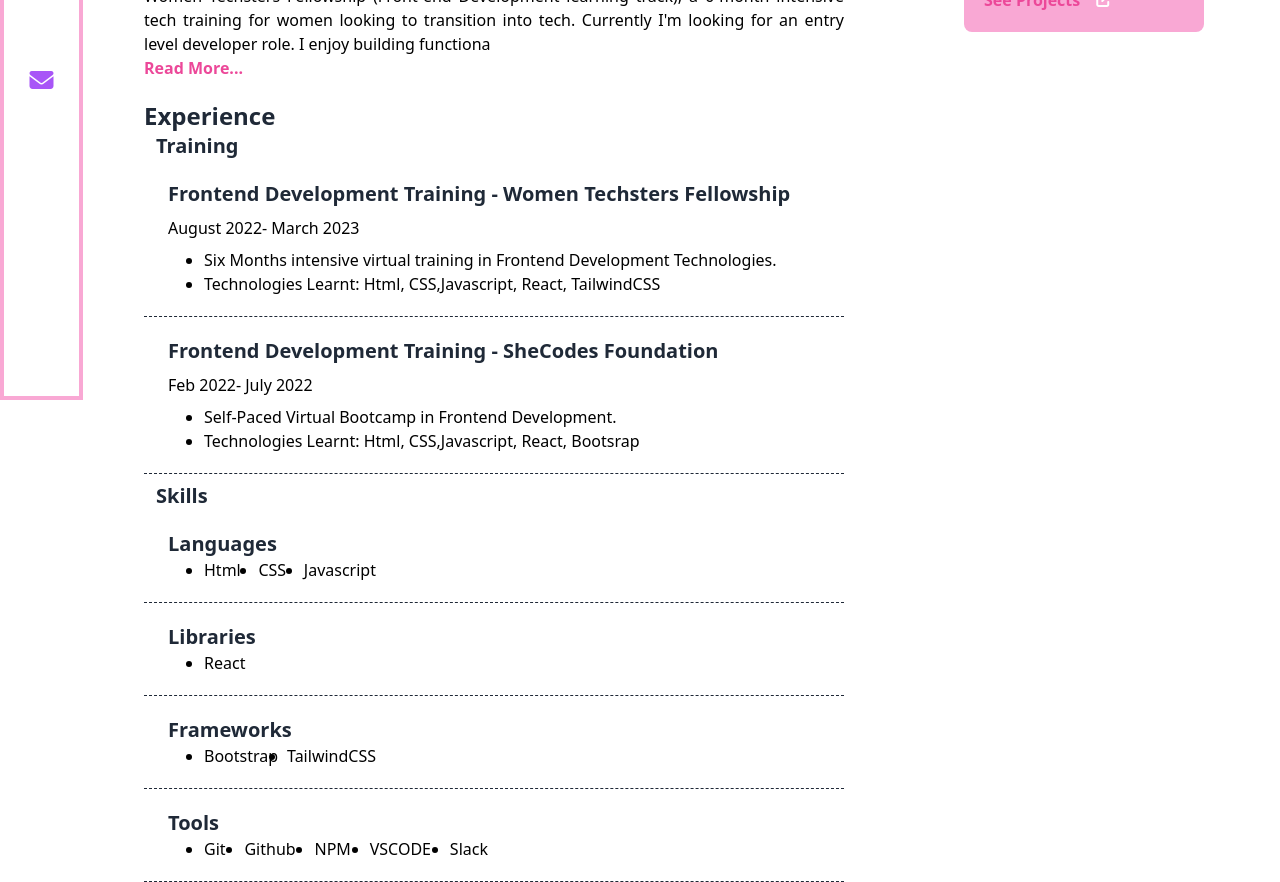
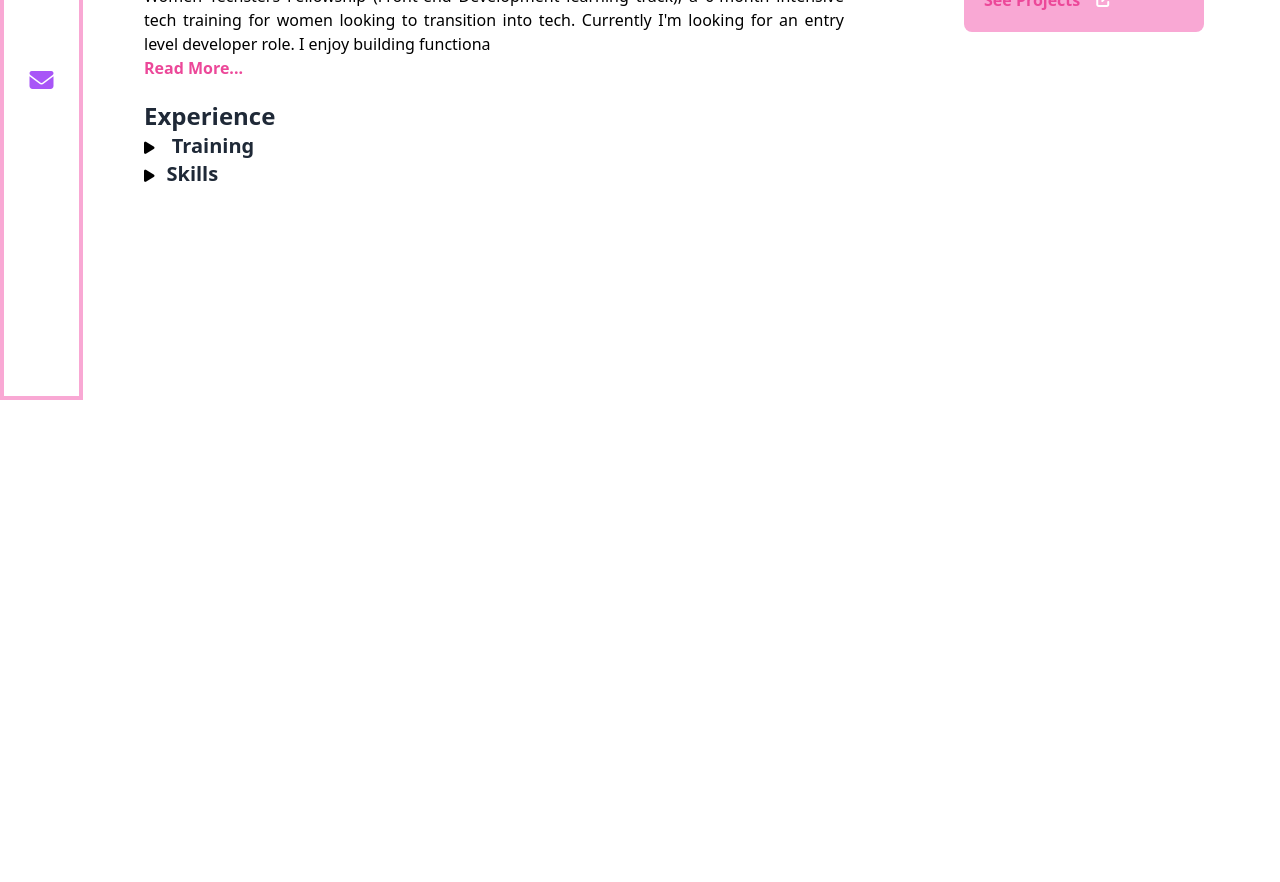
Before and after one commit to Anu-022/portfolio-website, a React (Create React App) app: page /about in a window 1280 px wide. Shown: the part 400-1282 px from the top of the page. After the commit the page ends 800 px from the top, so only its background shows below. Built offline with nearby package versions, Linux system fonts and the light colour scheme.

Commit message:
added drop-down for the exerience section.

```diff
--- a/src/components/About.jsx
+++ b/src/components/About.jsx
@@ -1,6 +1,18 @@
 import {Link} from 'react-router-dom'
 import ReadMore from './ReadMore';
+import Training from './Training';
+import Skills from './Skills';
+import { useState } from 'react';
 const About = () => {
+    const [showTraining, setShowTraining] = useState(false);
+    const [showSkills, setShowSkils] = useState(false);
+
+    function handleOpenTraining() {
+        setShowTraining(!showTraining);
+    }
+    function handleOpenSkills() {
+        setShowSkils(!showSkills);
+    }
     return (
         <section className="about ml-20 overflow-hidden">
             <div className="about-header h-60 bg-pink-600">
@@ -21,57 +33,13 @@ const About = () => {
                 </div>
                 <div className="experience mt-5">
                     <h3 className="text-2xl font-bold text-gray-800">Experience</h3>
-                    <h2 className='text-xl font-bold text-gray-800 pl-3'> Training</h2>
-                    <div className='border-dashed border-b border-gray-800 py-5 pl-6'>
-                    <h2 className='text-xl font-bold text-gray-800'>Frontend Development Training - Women Techsters Fellowship</h2>
-                     <p className='py-2'>August 2022- March 2023</p>
-                     <ul className='list-disc pl-9'>
-                     <li>Six Months intensive virtual training in Frontend Development Technologies.</li>
-                        <li>Technologies Learnt: Html, CSS,Javascript, React, TailwindCSS </li>
-                     </ul>
-                    </div>
-                    <div className="py-5 border-dashed border-b border-gray-800 pl-6">
-                    <h2 className='text-xl font-bold text-gray-800 '>Frontend Development Training - SheCodes Foundation</h2>
-                     <p className='py-2'>Feb 2022- July 2022</p>
-                     <ul className='list-disc pl-9'>
-                         <li>Self-Paced Virtual Bootcamp in Frontend Development.</li>
-                         <li>Technologies Learnt: Html, CSS,Javascript, React, Bootsrap </li>
-                     </ul>
-                    </div>
-
-                    <h2 className='text-xl font-bold text-gray-800 pl-3 pt-2'>Skills</h2>
-                    <div className="py-5 pl-6 border-dashed border-b border-gray-800">
-                    <h2 className='text-xl font-bold text-gray-800'>Languages</h2>
-                      <ul className='list-disc flex justify-between w-52 pl-9'>
-                         <li>Html</li>
-                         <li>CSS</li>
-                         <li>Javascript</li>
-                       </ul>
-                    </div>
-                    <div className="py-5 pl-6 border-dashed border-b border-gray-800">
-                    <h2 className='text-xl font-bold text-gray-800'>Libraries</h2>
-                        <ul className='list-disc flex justify-between pl-9'>
-                            <li>React</li>
-                        </ul>
-                    </div>
-                    <div className="py-5 pl-6 border-dashed border-b border-gray-800">
-                    <h2 className='text-xl font-bold text-gray-800'>Frameworks</h2>
-                    <ul className='list-disc flex justify-between w-52 pl-9'>
-                        <li>Bootstrap</li>
-                        <li>TailwindCSS</li>
-                    </ul>
-                    </div>
-                    <div className="py-5 pl-6 border-dashed border-b border-gray-800">
-                    <h2 className='text-xl font-bold text-gray-800'>Tools</h2>
-                   <ul className='list-disc flex justify-between w-80 pl-9'>
-                    <li>Git</li>
-                    <li>Github</li>
-                    <li>NPM</li>
-                    <li>VSCODE</li>
-                    <li>Slack</li>
-                   </ul>
-                    </div>
-               </div>
+                    <button onClick={handleOpenTraining}><i className='fa-solid fa-play text-sm'></i></button>
+                    <span className='text-xl font-bold text-gray-800 pl-3'> Training</span>
+                    <Training show={showTraining} />
+                    <button onClick={handleOpenSkills}><i className='fa-solid fa-play text-sm'></i></button>
+                    <span className='text-xl font-bold text-gray-800 pl-3 pt-2'>Skills</span>
+                    <Skills show={showSkills} />
+                </div>
             </div>
              <div className="location  text-gray-600 mt-8 ml-20 bg-pink-300 w-60 h-40 px-5 py-5 rounded-lg">
                     <p className="text-lg font-semibold">Location</p>
--- /dev/null
+++ b/src/components/Skills.jsx
@@ -0,0 +1,41 @@
+const Skills = ({show}) => {
+    return (
+        <div className="skills">
+          { show && <div>
+               <div className="py-5 pl-6 border-dashed border-b border-gray-800">
+                    <h2 className='text-xl font-bold text-gray-800'>Languages</h2>
+                    <ul className='list-disc flex justify-between w-52 pl-9'>
+                        <li>Html</li>
+                        <li>CSS</li>
+                        <li>Javascript</li>
+                    </ul>
+                </div>
+                <div className="py-5 pl-6 border-dashed border-b border-gray-800">
+                    <h2 className='text-xl font-bold text-gray-800'>Libraries</h2>
+                    <ul className='list-disc flex justify-between pl-9'>
+                        <li>React</li>
+                    </ul>
+                </div>
+                <div className="py-5 pl-6 border-dashed border-b border-gray-800">
+                    <h2 className='text-xl font-bold text-gray-800'>Frameworks</h2>
+                    <ul className='list-disc flex justify-between w-52 pl-9'>
+                        <li>Bootstrap</li>
+                        <li>TailwindCSS</li>
+                    </ul>
+                </div>
+                <div className="py-5 pl-6 border-dashed border-b border-gray-800">
+                    <h2 className='text-xl font-bold text-gray-800'>Tools</h2>
+                    <ul className='list-disc flex justify-between w-80 pl-9'>
+                        <li>Git</li>
+                        <li>Github</li>
+                        <li>NPM</li>
+                        <li>VSCODE</li>
+                        <li>Slack</li>
+                    </ul>
+            </div>
+          </div>
+          }
+        </div>
+    )
+}
+export default Skills;
--- /dev/null
+++ b/src/components/Training.jsx
@@ -0,0 +1,27 @@
+const Training = ({show}) => {
+    return (
+        <div className="training">
+            {show && <div>
+                   <div className='border-dashed border-b border-gray-800 py-5 pl-6'>
+                        <h2 className='text-xl font-bold text-gray-800'>Frontend Development Training - Women Techsters Fellowship</h2>
+                        <p className='py-2'>August 2022- March 2023</p>
+                        <ul className='list-disc pl-9'>
+                            <li>Six Months intensive virtual training in Frontend Development Technologies.</li>
+                            <li>Technologies Learnt: Html, CSS,Javascript, React, TailwindCSS </li>
+                        </ul>
+                    </div>
+                    <div className="py-5 border-dashed border-b border-gray-800 pl-6">
+                    <h2 className='text-xl font-bold text-gray-800 '>Frontend Development Training - SheCodes Foundation</h2>
+                    <p className='py-2'>Feb 2022- July 2022</p>
+                    <ul className='list-disc pl-9'>
+                        <li>Self-Paced Virtual Bootcamp in Frontend Development.</li>
+                        <li>Technologies Learnt: Html, CSS,Javascript, React, Bootsrap </li>
+                   </ul>
+                </div>
+            </div>
+        }
+        </div>
+    )
+}
+
+export default Training;
--- a/src/components/data.js
+++ b/src/components/data.js
@@ -48,7 +48,7 @@ const data = [
       {
         id: 5,
         name:"To-do List",
-        url:"https:anusanya-todo-app.netlify.app",
+        url:"https://anusanya-todo-app.netlify.app",
         src:"https://res.cloudinary.com/dz5fsjeb4/image/upload/v1673877462/TodoList_iirz33.png",
         github:"https://github.com/Anu-022/TodoList",
         tech: [
```
